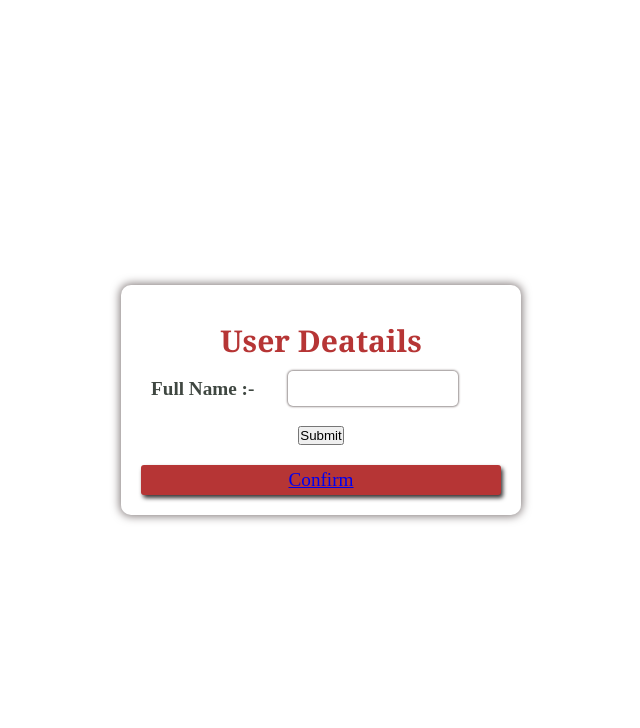
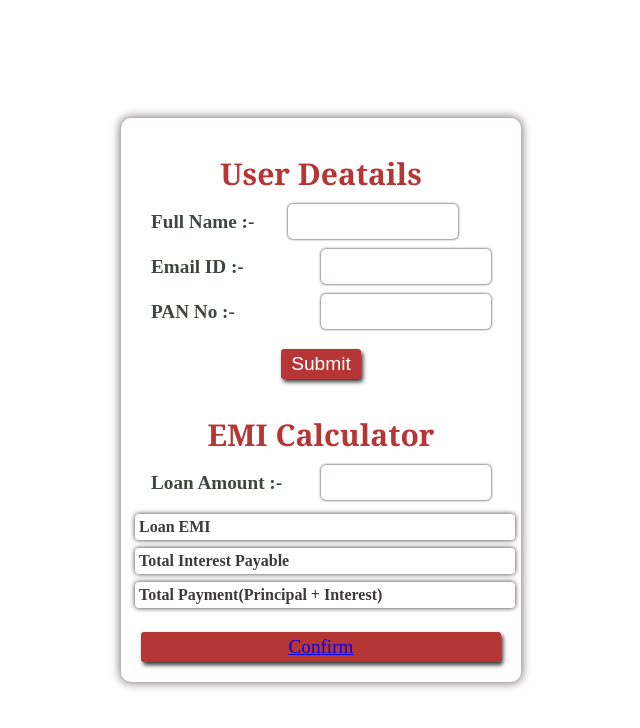
Before and after one commit to ABHIJITRAUT123/Loan_Application, a plain HTML site: page index.html in a window 1280 px wide. Shown: the whole page, without its empty margins (319-959 px from the left). Drawn offline with Linux system fonts and the light colour scheme.

Commit message:
Update index.html

```diff
--- a/index.html
+++ b/index.html
@@ -5,31 +5,31 @@
     <link rel="stylesheet" href="style.css">
 </head>
 <body>
-    <form class="container" onsubmit="return myFun()">
+    <form class="container">
         <p class="heading">User Deatails</p>
         <div class="input-container">
             <label for="name">Full Name :-</label>
             <input type="text" value="" id="name" minlength="2" required>
             <div id="msg"></div>
         </div>
-<!--         <div class="input-container">
+        <div class="input-container">
             <label for="email">Email ID :-</label>
             <input type="email" value="" id="email" required>
         </div>
         <div class="input-container">
             <label for="pan">PAN No :-</label>
             <input type="text" id="pan" value="" pattern="[a-zA-Z0-9]+" required>
-        </div> -->
+        </div>
         <div class="submit-container">
-            <input type="submit" value="Submit">
+            <input type="submit" value="Submit" id="calculate">
         </div>
 
-<!--         <p class="heading">EMI Calculator</p>
+        <p class="heading">EMI Calculator</p>
         <div class="input-container">
             <label for="amount">Loan Amount :-</label>
             <input type="number" id="amount" maxlength="9" required>
         </div>
-        <div class="input-container">
+<!--         <div class="input-container">
             <label for="interest">Interest Rate(%) :-</label>
             <input type="number" id="interest" step="0.01" required>
         </div>
@@ -40,14 +40,13 @@
                 <input type="radio" name="btn" id="year"><label for="year">Year</label>
                 <input type="radio" name="btn" id="month"><label for="month">Month</label>
             </div>
-        </div>
-
+        </div> -->
 
         <div class="output">
             <p >Loan EMI                           <span id="emi"         ></span></p>
             <p >Total Interest Payable             <span id="totalInterest"    ></span></p>
             <p >Total Payment(Principal + Interest)<span id="totalPayment"></span> </p>
-        </div> -->
+        </div>
 
 
         <div id="apply" >
```
